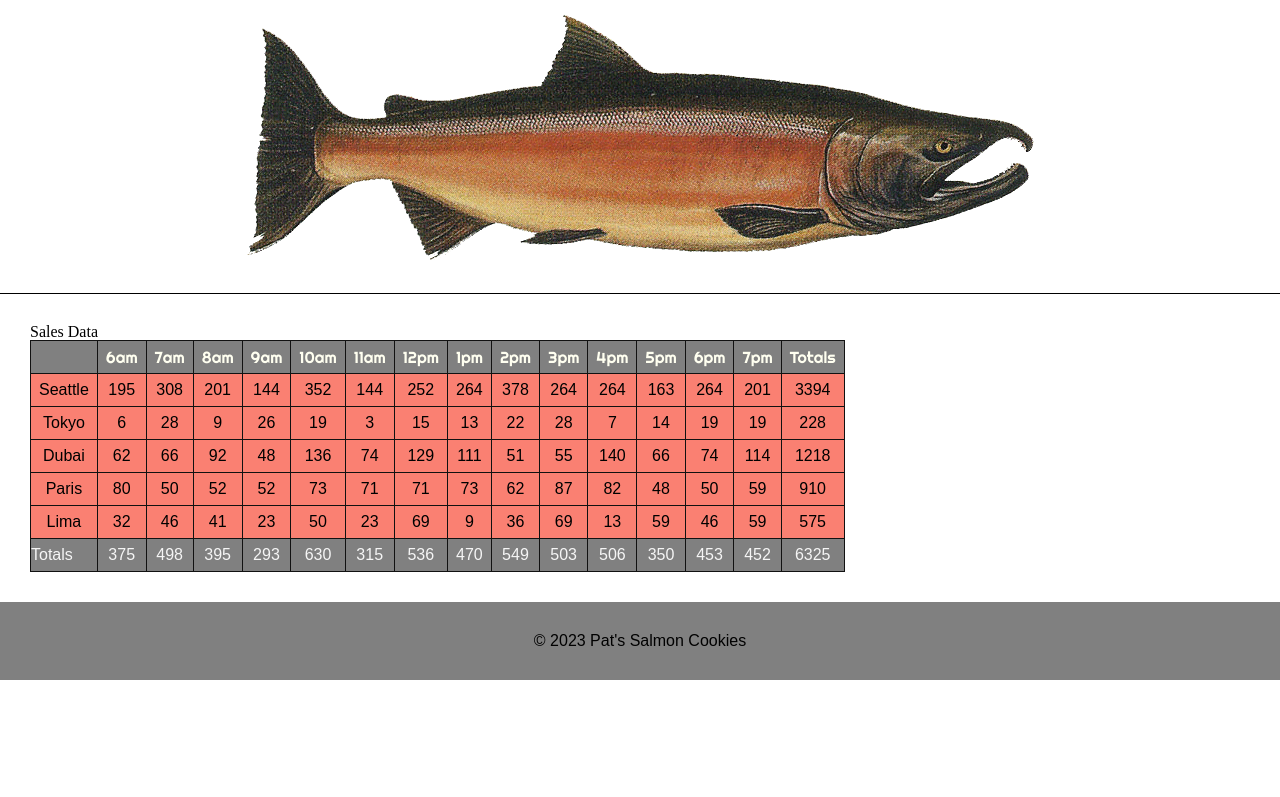
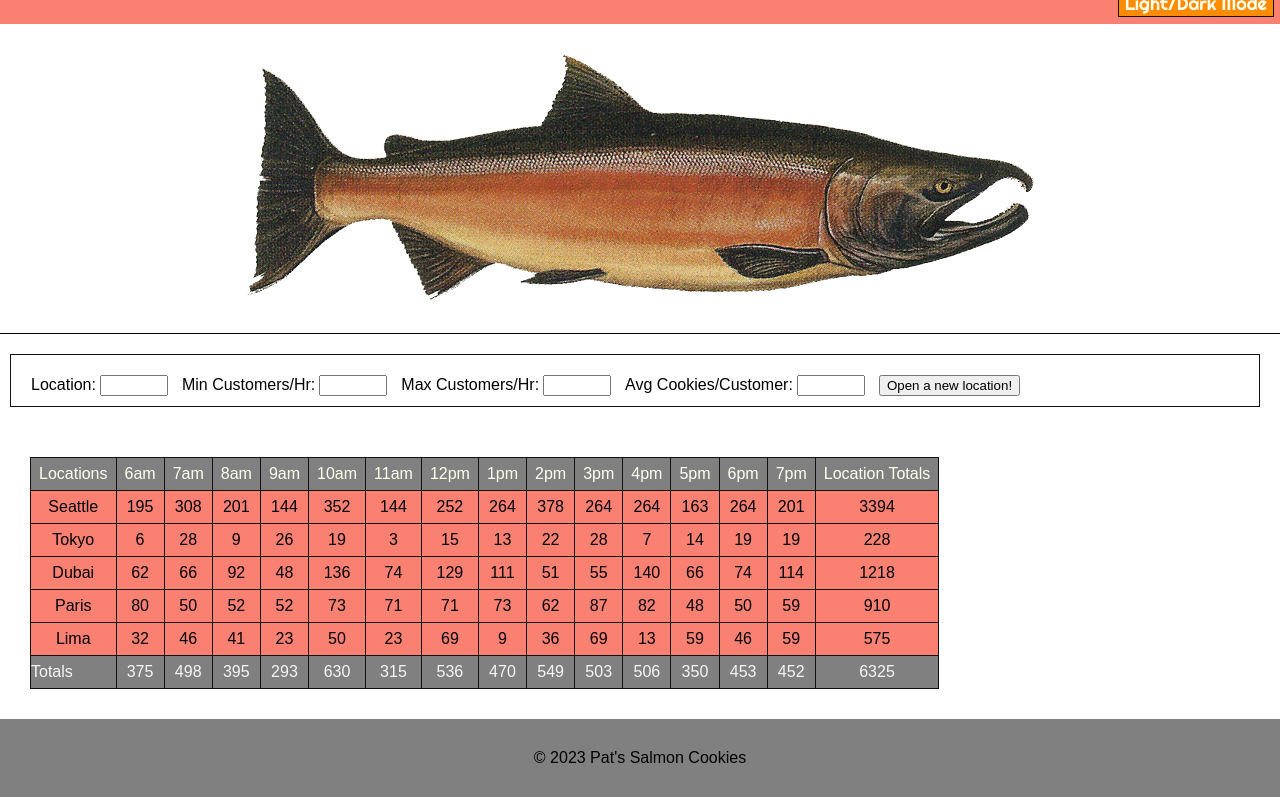
Before and after one commit to lana-z/201-06-salmon-cookies, a plain HTML site: page sales.html in a window 1280 px wide. Shown: the part 116-913 px from the top of the page. Before the commit the page ends 800 px from the top, so only its background shows below. Drawn offline with Linux system fonts and the light colour scheme.

Commit message:
changes everywhere to fix styling, add new store form and need to figure out removing footer row next

```diff
--- a/js/sales.js
+++ b/js/sales.js
@@ -86,3 +86,26 @@ dubai.render();
 paris.render();
 lima.render();
 renderTotals();
+
+document.getElementById('new-store-form').addEventListener('submit', function (event) {
+    event.preventDefault(); // Prevent form submission's default behavior
+
+    // Get the form input values
+    const location = document.getElementById('location').value;
+    const minCust = parseInt(document.getElementById('min-cust').value);
+    const maxCust = parseInt(document.getElementById('max-cust').value);
+    const avgCookie = parseFloat(document.getElementById('avg-cookie').value);
+
+    // Create a new instance of the store
+    const newStoreLocation = new City(location, minCust, maxCust, avgCookie);
+    newStoreLocation.cookieTime(); // Calculate hourly sales
+
+    // Render the new store location
+    newStoreLocation.render();
+
+    // Update the totals in the footer row
+    renderTotals();
+
+    // Reset the form fields
+    document.getElementById('new-store-form').reset();
+});
--- a/sales.html
+++ b/sales.html
@@ -8,31 +8,54 @@
     <link rel="preconnect" href="https://fonts.gstatic.com" crossorigin>
     <link href="https://fonts.googleapis.com/css2?family=Righteous&display=swap" rel="stylesheet">
 </head>
-<body>
+</head>
 <body>
     <header>
         <h1>Welcome to Pat's Salmon Cookies!</h>
+
+    </header>
     <nav>
         <ul>
             <li><a href="index.html">Home</a></li>
             <li><a href="sales.html">Sales Data</a></li>
+            <li><button id="ldm-button">Light/Dark Mode</button></li>
         </ul>
+
     </nav>
-        </header>
 
     <main>
         <div class="salmon-image-div">
             <img src="assets/salmon-201-lab-02.png" alt="Salmon">
 
         </div>
+        <div id=sales-data>
+            <div id="new-store-div">
+                <fieldset>
+                    <form id="new-store-form">
+                        <label for="location">Location:</label>
+                        <input type="text" id="location" required>
+
+                        <label for="min-cust">Min Customers/Hr:</label>
+                        <input type="number" id="min-cust" required>
+
+                        <label for="max-cust">Max Customers/Hr:</label>
+                        <input type="number" id="max-cust" required>
+
+                        <label for="avg-cookie">Avg Cookies/Customer:</label>
+                        <input type="number" step="0.1" id="avg-cookie" required>
+
+                        <button type="submit">Open a new location!</button>
+                    </form>
+                </fieldset>
+            </div>
 
             <section id="root">
 
                 <table>
-                <thead>Sales Data</thead>
+                    <thead></thead>
                     <tbody id="tbody">
                         <tr>
-                        <th></th>
+                            <th>Locations</th>
                             <th>6am</th>
                             <th>7am</th>
                             <th>8am</th>
@@ -47,13 +70,14 @@
                             <th>5pm</th>
                             <th>6pm</th>
                             <th>7pm</th>
-                        <th>Totals</th>
+                            <th>Location Totals</th>
                         </tr>
                     </tbody>
                     <tfoot id="tfoot"></tfoot>
                 </table>
 
             </section>
+        </div>
 
     </main>
 
--- a/styles/style.css
+++ b/styles/style.css
@@ -1,13 +1,17 @@
 
 header {
     background-color: 	#202020;
+    height: 100px;
 
 }
 h1 {
     color: salmon;
     font-family: righteous;
     font-size: 40px;
+    font-style: italic;
+    padding: 30px;
     text-align: center;
+    vertical-align: middle;
 }
 
 h2 {
@@ -20,7 +24,7 @@ h2 {
 nav {
     background-color: salmon;
     color: #111;
-    height: 60px;
+    height: 40px;
 }
 
 nav ul {
@@ -32,9 +36,13 @@ nav ul li {
     color: #202020;
     display: inline;
     font-family: none;
-    padding: 10px;
     font-size: 14px;
-    vertical-align: middle;
+    padding: 15px;
+
+}
+
+nav ul li:nth-child(-n+2) {
+    margin: auto;
 }
 
 nav a {
@@ -53,7 +61,7 @@ nav ul li button {
     font-family: righteous;
     float: right;
     border: 1px solid #111;
-    margin: 15px;
+    margin: 6px;
 }
 
 nav ul li button:hover {
@@ -84,6 +92,33 @@ div.salmon-image-div {
     padding: 30px;
 }
 
+#sales-data {
+    display: flex;
+    flex-direction: column;
+}
+
+#new-store-div {
+    flex-direction: row;
+    margin: 20px;
+    align: center;
+}
+
+#new-store-form label {
+    flex-direction: column;
+    font-family: Arial, Helvetica, sans-serif;
+    padding-left: 10px;
+}
+
+#new-store-form input {
+    font-family: Arial, Helvetica, sans-serif;
+    width: 60px;
+}
+
+#new-store-form button {
+    margin-left: 10px;
+    margin-top: 10px;
+}
+
 #root {
     margin: 30px
 
@@ -99,6 +134,13 @@ div.salmon-image-div {
     padding-left: 60px;
 }
 
+#new-store-div {
+    border: 1px solid #111;
+    padding: 10px;
+    margin-left: 10px;
+    margin-top: 20px;
+
+}
 
 table * {
     border: 1px solid #111;
@@ -111,7 +153,7 @@ table * {
 table th {
     background: grey;
     color: ivory;
-    font-family: righteous;
+    font-family: Arial, Helvetica, sans-serif;
   }
 
 #tbody {
```
Also changed, not shown: index.html (+2 -1 lines), newlocation.html (added, +14 -0 lines). Lines whose indentation alone changed are shown as unchanged.
